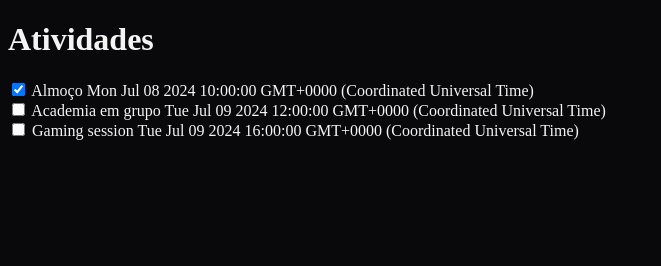
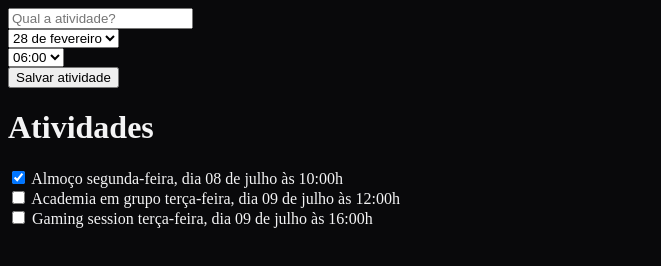
Before and after one commit to renatonnbp/plann.er, a plain HTML site: page page.html in a window 1280 px wide. Shown: the whole page, without its empty margins (0-661 px from the left). Drawn offline with nearby package versions, Linux system fonts and the light colour scheme.

Commit message:
Criaçaõ de novas funcionalidades e uso de lib

```diff
--- a/page.html
+++ b/page.html
@@ -3,14 +3,37 @@
 <head>
   <meta charset="UTF-8">
   <meta name="viewport" content="width=device-width, initial-scale=1.0">
+  <script src="https://cdn.jsdelivr.net/npm/dayjs@1/dayjs.min.js"></script>
+  <script src="https://cdn.jsdelivr.net/npm/dayjs@1/locale/pt-br.js"></script>
+  <script>dayjs.locale('pt-br')</script>
   <link rel="stylesheet" href="style.css">
   <title>To-do Travel</title>
 </head>
 <body>
-  <h1> Atividades </h1>
+  <form onsubmit="salvarAtividade(event)">
+    <div>
+      <input type="text" name="atividade" required placeholder="Qual a atividade?">
+    </div>
 
-  <section>
-  </section>
+    <div>
+      <select name="dia">
+        <option value=""></option>
+      </select>
+    </div>
+
+    <div>
+      <select name="hora">
+        <option value=""></option>
+      </select>
+    </div>
+
+    <button>Salvar atividade</button>
+  </form>
+
+  <main>
+    <h1> Atividades </h1>
+    <section></section>
+  </main>
 </body>
 <script src="script.js"></script>
 </html>
--- a/script.js
+++ b/script.js
@@ -1,4 +1,18 @@
-const atividades = [
+const formatador = (data) => {
+  return {
+    dia: {
+      numerico: dayjs(data).format('DD'),
+      semana: {
+        curto: dayjs(data).format('ddd'),
+        longo: dayjs(data).format('dddd'),
+      }
+    },
+    mes: dayjs(data).format('MMMM'),
+    hora: dayjs(data).format('HH:mm')
+  }
+}
+
+let atividades = [
   {
     nome: "Almoço",
     data: new Date("2024-07-08 10:00"),
@@ -16,8 +30,14 @@ const atividades = [
   },
 ];
 
+
 const criarItemDeAtividade = (atividade) => {
-  let input = '<input type="checkbox"';
+  let input = `
+  <input
+  onchange="concluirAtividade(event)"
+  value="${atividade.data}"
+  type="checkbox"
+  `;
 
   if (atividade.finalizada) {
     input += "checked";
@@ -25,17 +45,116 @@ const criarItemDeAtividade = (atividade) => {
 
   input += ">";
 
+  const formatar = formatador(atividade.data);
+
   return `
     <div>
       ${input}
       <span>${atividade.nome}</span>
-      <time>${atividade.data}</time>
+      <time>
+      ${formatar.dia.semana.longo},
+      dia ${formatar.dia.numerico}
+      de ${formatar.mes}
+      às ${formatar.hora}h
+      </time>
     </div>
   `;
 };
 
-const section = document.querySelector("section");
+const atualizarListaDeAtividades = () => {
+  const section = document.querySelector("section");
+  section.innerHTML = ''
 
-for (let i of atividades) {
-  section.innerHTML += criarItemDeAtividade(i);
+  if (atividades.length == 0) {
+    section.innerHTML = `<p>Nenhuma atividade cadastrada.</p>`;
+    return;
+  }
+
+  for (let atividade of atividades) {
+    section.innerHTML += criarItemDeAtividade(atividade);
+  }
+};
+atualizarListaDeAtividades();
+
+const salvarAtividade = (event) => {
+  event.preventDefault()
+
+  const dadosDoFormulario = new FormData(event.target)
+
+  const nome = dadosDoFormulario.get('atividade')
+  const dia = dadosDoFormulario.get('dia')
+  const hora = dadosDoFormulario.get('hora')
+  const data = `${dia} ${hora}`
+
+  const novaAtividade = {
+    nome: nome,
+    data: data,
+    finalizada: false,
+  }
+
+  const atividadeExiste = atividades.find((atividade) => {
+    return atividade.data == novaAtividade.data
+  })
+
+  if(atividadeExiste) {
+    return alert('Dia/Hora não disponível')
+  }
+
+  atividades = [novaAtividade, ...atividades]
+  atualizarListaDeAtividades()
 }
+
+const criarDiasSelecao = () => {
+  const dias = [
+    "2024-02-28",
+    "2024-02-29",
+    "2024-03-01",
+    "2024-03-02",
+    "2024-03-03",
+  ]
+
+  let diasSelecao = ''
+
+  for(let dia of dias) {
+    const formatar = formatador(dia)
+    const diaFormatado = `
+    ${formatar.dia.numerico} de
+    ${formatar.mes}
+    `
+
+    diasSelecao += `
+    <option value="${dia}">${diaFormatado}</option>
+    `
+  }
+
+  document.querySelector('select[name="dia"]').innerHTML = diasSelecao;
+}
+criarDiasSelecao();
+
+const criarHorasSelecao = () => {
+  let horasDisponiveis = ''
+
+  for(let i = 6; i < 23; i++) {
+    const hora = String(i).padStart(2, '0')
+    horasDisponiveis += `<option value="${hora}:00">${hora}:00</option>`
+    horasDisponiveis += `<option value="${hora}:30">${hora}:30</option>`
+  }
+
+  document.querySelector('select[name="hora"').innerHTML = horasDisponiveis
+}
+criarHorasSelecao();
+
+const concluirAtividade = (event) => {
+  const input = event.target
+  const dataDesteInput = input.value
+
+  const atividade = atividades.find((atividade) => {
+    return atividade.data == dataDesteInput
+  })
+
+  if(!atividade) {
+    return
+  }
+
+  atividade.finalizada = !atividade.finalizada
+}
```
